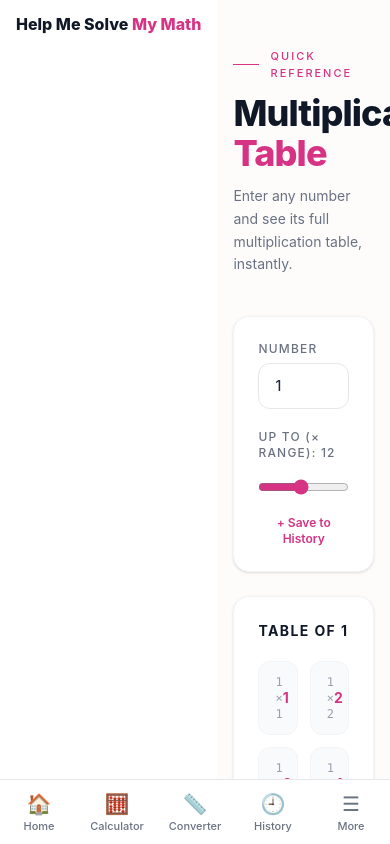
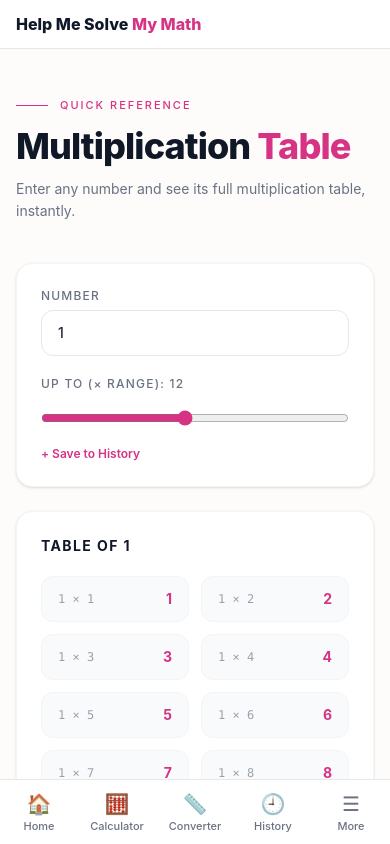
Before and after one commit to Benefit-ola/help-me-solve-my-math, a Next.js app: page /times-table in a window 390 px wide. Shown: the top 844 px of the page. Built offline with nearby package versions, Linux system fonts and the light colour scheme.

Commit message:
fix mobile layout - remove sidebar space

```diff
--- a/src/app/layout.tsx
+++ b/src/app/layout.tsx
@@ -30,32 +30,15 @@ export default function RootLayout({
       <head>
         <script dangerouslySetInnerHTML={{ __html: themeInitScript }} />
       </head>
-
-
-      {/* <body className={`${geistSans.variable} ${geistMono.variable} antialiased bg-white dark:bg-gray-950`}>
-
-  <div className="flex min-h-screen">
+      <body
+        className={`${geistSans.variable} ${geistMono.variable} antialiased bg-white dark:bg-gray-950 overflow-x-hidden`}
+      >
+        <div className="lg:flex lg:min-h-screen">
           <Sidebar />
-    <div className="flex-1 min-w-0 flex flex-col w-full lg:w-auto">
+          <div className="w-full min-w-0 flex flex-col lg:flex-1">
             <main className="flex-1 pb-16 lg:pb-0">{children}</main>
             <Footer />
           </div>
-  </div>
-
-</body> */}
-
-<body className={`${geistSans.variable} ${geistMono.variable} antialiased bg-white dark:bg-gray-950`}>
-  <div className="flex min-h-screen">
-
-    {/* Sidebar — only takes space on desktop */}
-    <Sidebar />
-
-    {/* Main content — full width on mobile */}
-    <div className="flex-1 min-w-0 flex flex-col overflow-hidden">
-      <main className="flex-1 w-full pb-16 lg:pb-0">{children}</main>
-      <Footer />
-    </div>
-
         </div>
       </body>
     </html>
```
Lines whose indentation alone changed are shown as unchanged.
